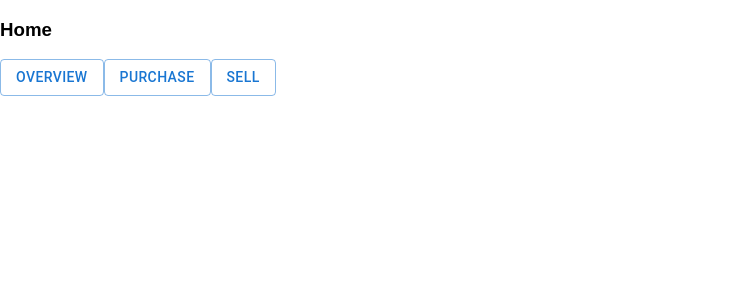
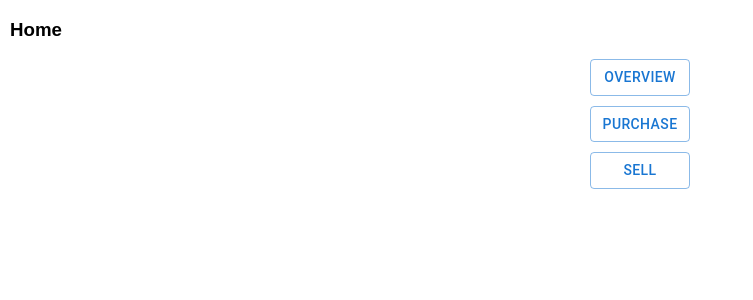
Before and after one commit to joshnice/investment_tracker, a React (Create React App) app: page / in a window 1280 px wide. Shown: the top 300 px of the page, without its empty margins (0-753 px from the left). Built offline with nearby package versions, Linux system fonts and the light colour scheme.

Commit message:
Styled navigation buttons

```diff
--- a/src/App.css
+++ b/src/App.css
@@ -0,0 +1,3 @@
+.App {
+    padding: 0px 10px;
+}
--- a/src/App.js
+++ b/src/App.js
@@ -6,6 +6,7 @@ import PurchaseComponent from './pages/purchase';
 import SellComponent from './pages/sell';
 import { Routes,BrowserRouter, Route } from "react-router-dom";
 import { Pages } from './types/global';
+import "./App.css"
 
 class App extends Component {
   render() {
--- a/src/pages/home.tsx
+++ b/src/pages/home.tsx
@@ -2,6 +2,7 @@ import { Button } from "@mui/material";
 import React, { FunctionComponent } from "react";
 import { useNavigate } from "react-router-dom";
 import { Pages } from "../types/global";
+import styled from '@emotion/styled'
 
 const HomeComponent: FunctionComponent = () => {
     const navigate = useNavigate();
@@ -12,13 +13,25 @@ const HomeComponent: FunctionComponent = () => {
     return (
         <div>
             <h3>Home</h3>
-            <div>
-                <Button variant="outlined" onClick={() => navigateToPage(Pages.OVERVIEW)} >Overview</Button>
-                <Button variant="outlined" onClick={() => navigateToPage(Pages.PURCHASE)}>Purchase</Button>
-                <Button variant="outlined" onClick={() => navigateToPage(Pages.SELL)}>Sell</Button>
-            </div>
+            <NavigationContainer>
+                <NavigationButton variant="outlined" onClick={() => navigateToPage(Pages.OVERVIEW)} >Overview</NavigationButton>
+                <NavigationButton variant="outlined" onClick={() => navigateToPage(Pages.PURCHASE)}>Purchase</NavigationButton>
+                <NavigationButton variant="outlined" onClick={() => navigateToPage(Pages.SELL)}>Sell</NavigationButton>
+            </NavigationContainer>
         </div>
     )
 }
 
+const NavigationContainer = styled.div`
+    display: flex;
+    justify-content: center;
+    align-items: center;
+    flex-direction: column;
+    gap: 10px;
+`;
+
+const NavigationButton = styled(Button)`
+    width: 100px;
+`
+
 export default HomeComponent;
```
